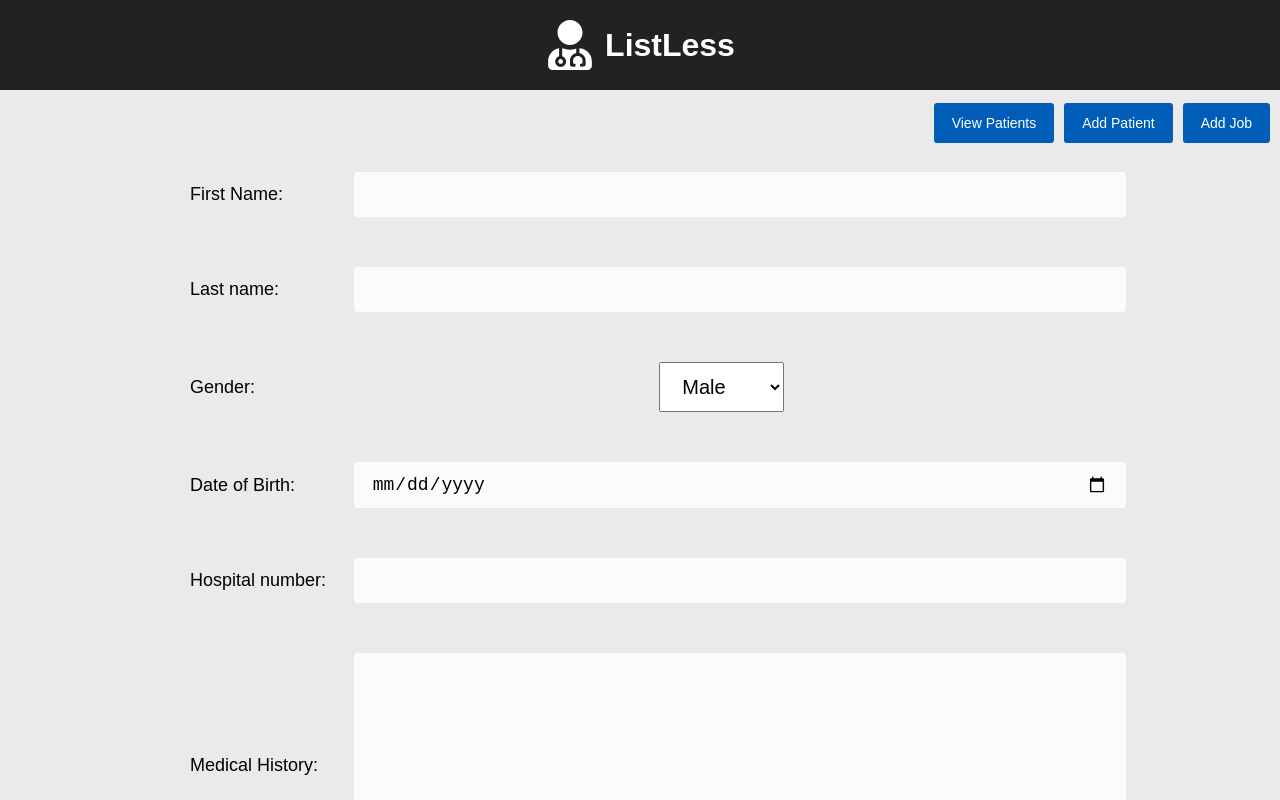
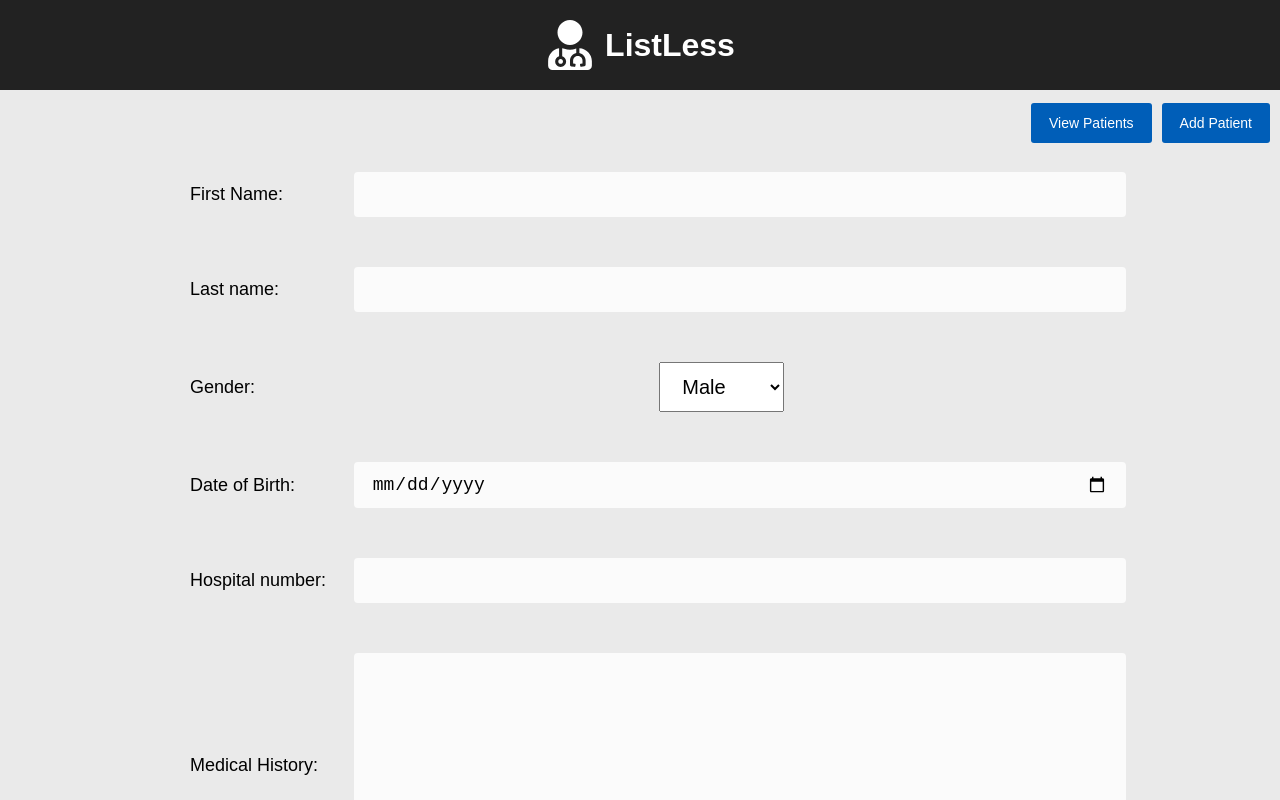
Before and after one commit to JoshAdamPowell/Listless, a React (Create React App) app in the folder listless-client/: page /addPatient in a window 1280 px wide. Shown: the top 800 px of the page. Built offline with nearby package versions, Linux system fonts and the light colour scheme.

Commit message:
Removed broken Add Job link

```diff
--- a/listless-client/src/App.js
+++ b/listless-client/src/App.js
@@ -26,9 +26,9 @@ class App extends Component {
               <li>
                 <Link to="/addPatient">Add Patient</Link>
               </li>
-              <li>
-              <Link to="/addJob">Add Job</Link>
-                </li>
+              {/*<li>*/}
+              {/*<Link to="/addJob">Add Job</Link>*/}
+                {/*</li>*/}
             </ul>
             <Route exact path="/" component={ViewPatients}/>
             <Route path="/addPatient" component={AddPatient}/>
--- a/listless-client/src/components/PatientCard.jsx
+++ b/listless-client/src/components/PatientCard.jsx
@@ -62,7 +62,7 @@ export default class PatientCard extends Component {
             </div>
           </div>
           <p className="PatientCard-patient-details-hospital-number">{patient.HospitalNumber}</p>
-          <button onClick={() => this.edit()} type="button">Edit</button>
+          <button className="PatientCard-current-problems-single" onClick={() => this.edit()} type="button">Edit</button>
         </div>
         <div className="PatientCard-medical-history">
           <h2>Medical History</h2>
```
